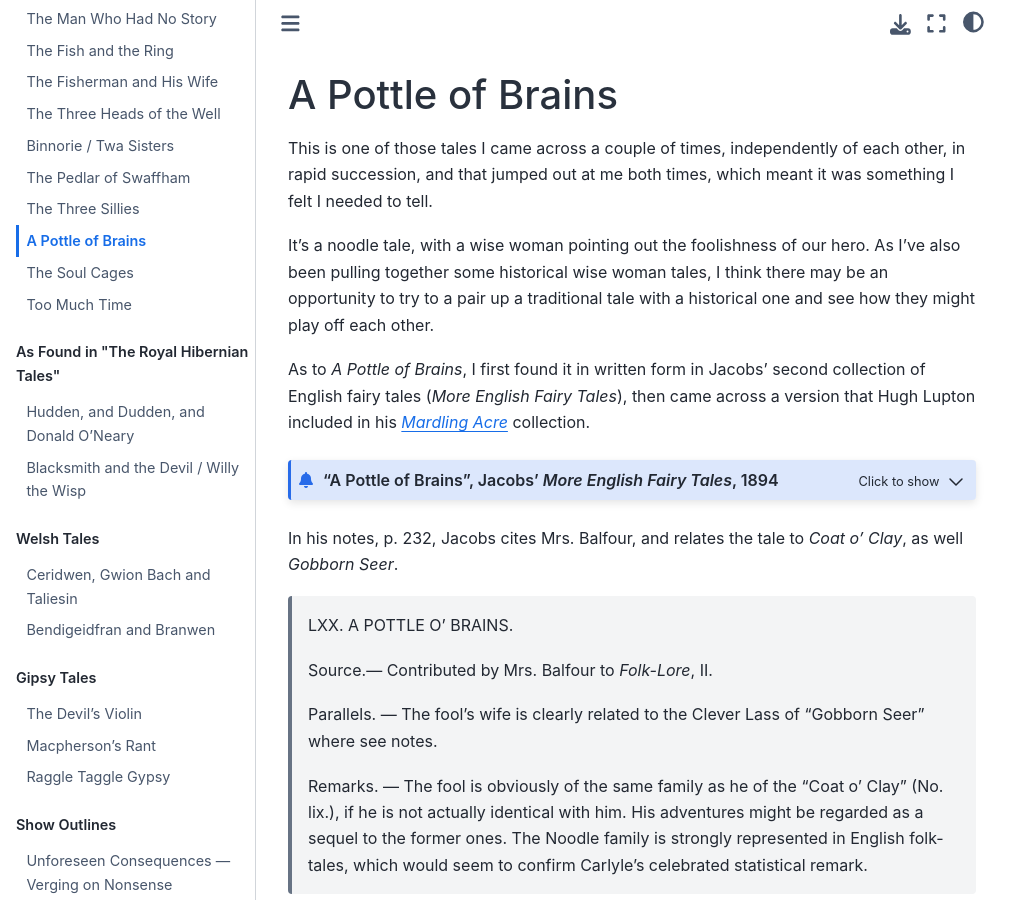
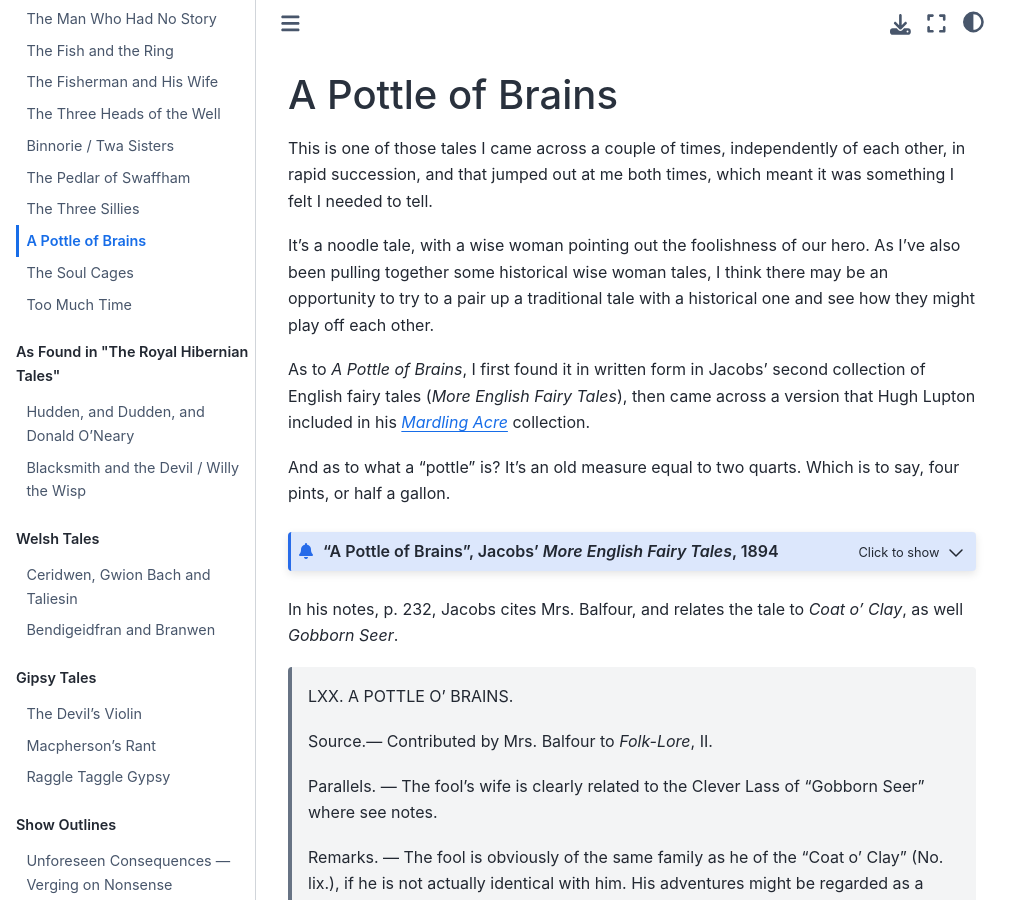
Before and after one commit to psychemedia/storytelling-notes, a Jupyter Book: the page built from pottle-of-brains.md, in a window 1280 px wide and 900 px high. Shown: the whole window, without its empty margins (0-1031 px from the left). Built offline with Jupyter Book 1.0.4 settings and Sphinx 7.4.7 and the Sphinx Book theme 1.1.4, drawn with Linux system fonts in a browser that asks for light colours.

Commit message:
Update pottle-of-brains.md

````diff
--- a/pottle-of-brains.md
+++ b/pottle-of-brains.md
@@ -5,6 +5,8 @@ This is one of those tales I came across a couple of times, independently of eac
 It's a noodle tale, with a wise woman pointing out the foolishness of our hero. As I've also been pulling together some historical wise woman tales, I think there may be an opportunity to try to a pair up a traditional tale with a historical one and see how they might play off each other.
 
 As to *A Pottle of Brains*, I first found it in written form in Jacobs' second collection of English fairy tales (*More English Fairy Tales*), then came across a version that Hugh Lupton included in his [*Mardling Acre*](https://burningshed.com/hugh-lupton_the-mardling-acre_cd) collection.
+
+And as to what a "pottle" is? It's an old measure equal to two quarts. Which is to say, four pints, or half a gallon.
 
 ```{admonition} "A Pottle of Brains", Jacobs' *More English Fairy Tales*, 1894
 :class: dropdown
````
